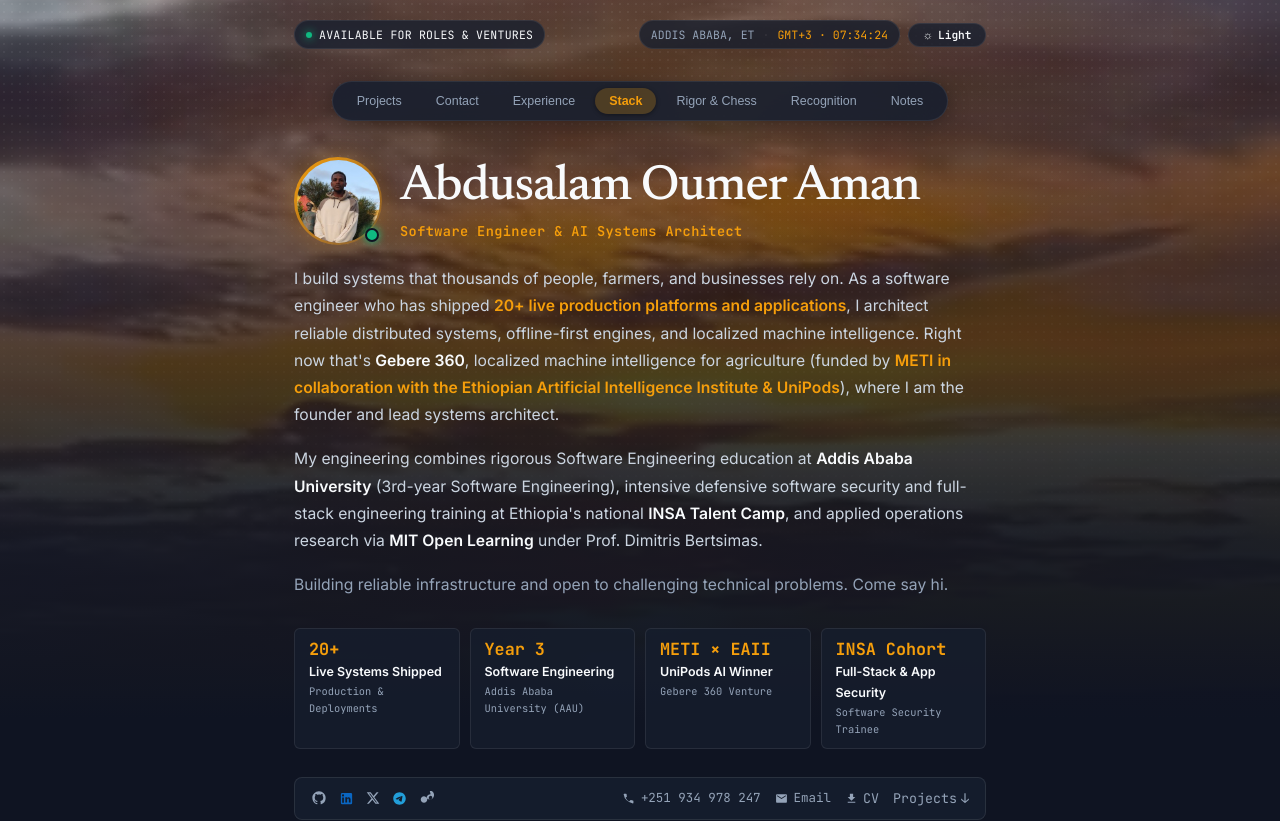
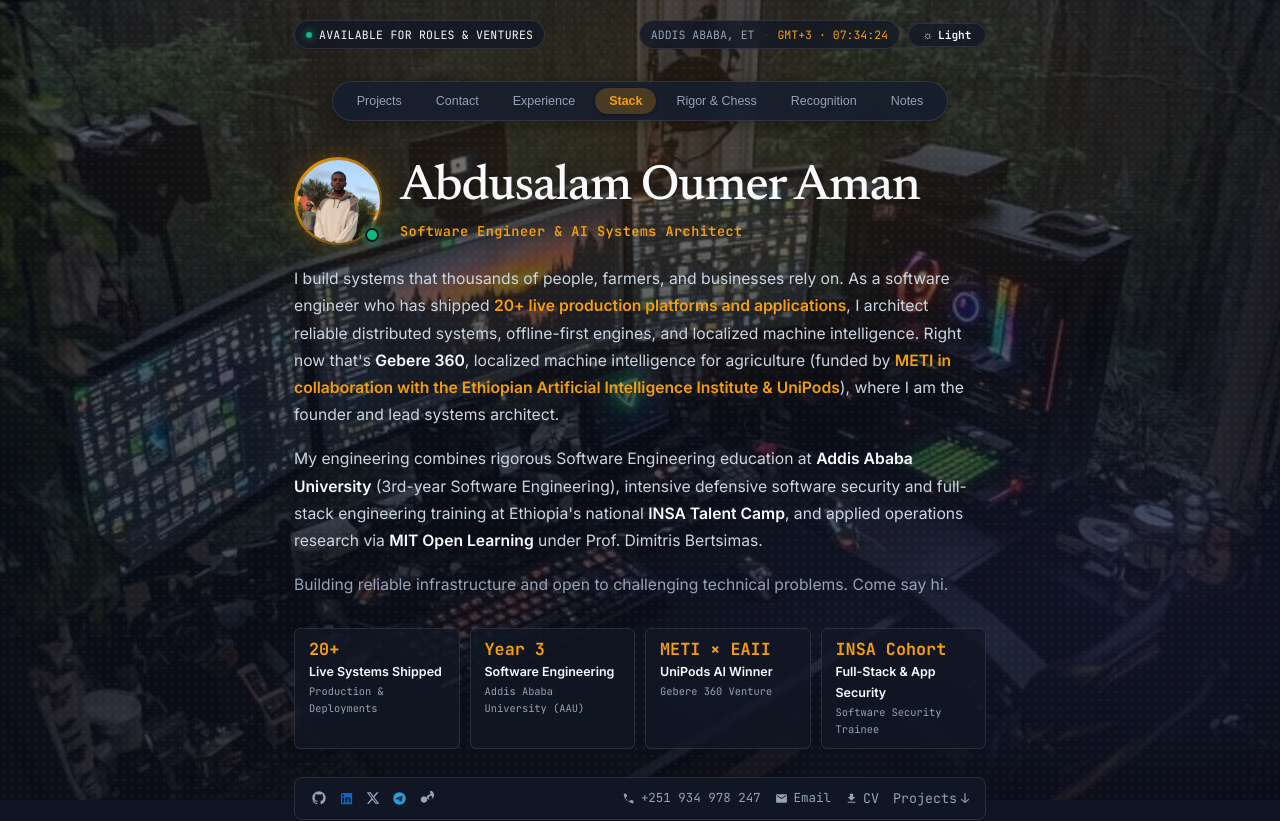
Before and after one commit to oumersalah2-cmd/AB-Site, a React (Vite) app: page / in a window 1280 px wide. Shown: the top 821 px of the page. Built offline with nearby package versions, Linux system fonts and the light colour scheme.

Commit message:
feat: apply full-screen workstation background across viewport

```diff
--- a/src/App.jsx
+++ b/src/App.jsx
@@ -448,34 +448,23 @@ export default function App() {
     textHeading: isDark ? "#f8fafc" : "#09090b",
     textMuted: isDark ? "#94a3b8" : "#64748b",
     textSub: isDark ? "#cbd5e1" : "#334155",
-    cardBg: isDark ? "rgba(22, 30, 46, 0.78)" : "rgba(255, 255, 255, 0.95)",
-    cardBorder: isDark ? "rgba(255, 255, 255, 0.08)" : "rgba(0, 0, 0, 0.08)",
+    cardBg: isDark ? "rgba(18, 24, 38, 0.78)" : "rgba(255, 255, 255, 0.90)",
+    cardBorder: isDark ? "rgba(255, 255, 255, 0.10)" : "rgba(0, 0, 0, 0.08)",
     cardHoverBorder: isDark ? "rgba(245, 158, 11, 0.45)" : "rgba(217, 119, 6, 0.45)",
-    cardHoverBg: isDark ? "rgba(28, 38, 58, 0.90)" : "#ffffff",
+    cardHoverBg: isDark ? "rgba(24, 33, 52, 0.88)" : "rgba(255, 255, 255, 0.96)",
     accent: isDark ? "#f59e0b" : "#d97706",
     accentGlow: isDark ? "rgba(245, 158, 11, 0.22)" : "rgba(217, 119, 6, 0.12)",
-    pillBg: isDark ? "rgba(26, 36, 56, 0.88)" : "rgba(241, 245, 249, 0.95)",
-    pillBorder: isDark ? "rgba(255, 255, 255, 0.08)" : "rgba(0, 0, 0, 0.08)",
-    dockBg: isDark ? "rgba(22, 30, 46, 0.88)" : "rgba(255, 255, 255, 0.92)",
-    dockBorder: isDark ? "rgba(255, 255, 255, 0.09)" : "rgba(0, 0, 0, 0.1)",
-    ruleBorder: isDark ? "rgba(255, 255, 255, 0.08)" : "rgba(0, 0, 0, 0.08)",
+    pillBg: isDark ? "rgba(24, 33, 52, 0.86)" : "rgba(241, 245, 249, 0.92)",
+    pillBorder: isDark ? "rgba(255, 255, 255, 0.10)" : "rgba(0, 0, 0, 0.08)",
+    dockBg: isDark ? "rgba(18, 24, 38, 0.86)" : "rgba(255, 255, 255, 0.90)",
+    dockBorder: isDark ? "rgba(255, 255, 255, 0.10)" : "rgba(0, 0, 0, 0.1)",
+    ruleBorder: isDark ? "rgba(255, 255, 255, 0.10)" : "rgba(0, 0, 0, 0.08)",
   };
 
   return (
     <div
       style={{
         backgroundColor: colors.bg,
-        backgroundImage: isDark
-          ? `
-            radial-gradient(ellipse 90% 500px at 50% 0px, rgba(245, 158, 11, 0.10) 0%, transparent 70%),
-            radial-gradient(ellipse 75% 600px at 85% 45%, rgba(99, 102, 241, 0.06) 0%, transparent 60%),
-            radial-gradient(ellipse 80% 700px at 15% 75%, rgba(245, 158, 11, 0.05) 0%, transparent 60%)
-          `
-          : `
-            radial-gradient(ellipse 90% 500px at 50% 0px, rgba(217, 119, 6, 0.06) 0%, transparent 70%),
-            radial-gradient(ellipse 75% 600px at 85% 45%, rgba(16, 185, 129, 0.04) 0%, transparent 60%),
-            radial-gradient(ellipse 80% 700px at 15% 75%, rgba(217, 119, 6, 0.04) 0%, transparent 60%)
-          `,
         color: colors.text,
         fontFamily: "'Inter', -apple-system, BlinkMacSystemFont, sans-serif",
         minHeight: "100vh",
@@ -486,34 +475,32 @@ export default function App() {
         transition: "background-color 0.25s ease, color 0.25s ease",
       }}
     >
-      {/* ── ATMOSPHERIC HERO BACKDROP (CUSTOM PHOTOGRAPHY: SUNSET IN DARK, MOUNTAIN VILLA IN WHITE) ── */}
+      {/* ── FULL-SCREEN ATMOSPHERIC BACKDROP (WORKSPACE IN DARK, MOUNTAIN VILLA IN WHITE) ── */}
       <div
         style={{
-          position: "absolute",
+          position: "fixed",
           top: 0,
           left: 0,
           right: 0,
-          height: "720px",
+          bottom: 0,
           backgroundImage: isDark
             ? `
-              linear-gradient(to bottom,
-                rgba(15, 20, 34, 0.35) 0%,
-                rgba(15, 20, 34, 0.65) 280px,
-                rgba(15, 20, 34, 0.94) 540px,
-                #0f1422 100%
+              linear-gradient(180deg,
+                rgba(12, 16, 28, 0.56) 0%,
+                rgba(12, 16, 28, 0.68) 45%,
+                rgba(12, 16, 28, 0.80) 100%
               ),
-              url('/sunset-bg.jpg')
+              url('/workspace-bg.jpg')
             `
             : `
-              linear-gradient(to bottom,
-                rgba(248, 250, 252, 0.45) 0%,
-                rgba(248, 250, 252, 0.70) 260px,
-                rgba(248, 250, 252, 0.95) 540px,
-                #f8fafc 100%
+              linear-gradient(180deg,
+                rgba(248, 250, 252, 0.56) 0%,
+                rgba(248, 250, 252, 0.74) 45%,
+                rgba(248, 250, 252, 0.86) 100%
               ),
               url('/nature-bg.jpg')
             `,
-          backgroundPosition: isDark ? "center 22%" : "center 32%",
+          backgroundPosition: isDark ? "center center" : "center 32%",
           backgroundSize: "cover",
           backgroundRepeat: "no-repeat",
           pointerEvents: "none",
@@ -522,36 +509,40 @@ export default function App() {
         }}
       />
 
-      {/* Atmospheric Radial Ambient Luster */}
+      {/* Full-Screen Atmospheric Radial Ambient Luster */}
       <div
         style={{
-          position: "absolute",
+          position: "fixed",
           top: 0,
           left: 0,
           right: 0,
-          height: "600px",
+          bottom: 0,
           background: isDark
-            ? "radial-gradient(ellipse 65% 45% at 50% 12%, rgba(245, 158, 11, 0.16) 0%, rgba(217, 119, 6, 0.08) 45%, transparent 75%)"
-            : "radial-gradient(ellipse 70% 50% at 50% 15%, rgba(217, 119, 6, 0.09) 0%, rgba(16, 185, 129, 0.06) 45%, transparent 75%)",
+            ? `
+              radial-gradient(ellipse 80% 55% at 50% 15%, rgba(245, 158, 11, 0.12) 0%, transparent 70%),
+              radial-gradient(ellipse 70% 50% at 85% 75%, rgba(99, 102, 241, 0.08) 0%, transparent 65%)
+            `
+            : `
+              radial-gradient(ellipse 80% 55% at 50% 15%, rgba(217, 119, 6, 0.08) 0%, transparent 70%),
+              radial-gradient(ellipse 70% 50% at 85% 75%, rgba(16, 185, 129, 0.06) 0%, transparent 65%)
+            `,
           pointerEvents: "none",
           zIndex: 1,
         }}
       />
 
-      {/* Subtle Dither Stipple Matrix Overlay */}
+      {/* Full-Screen Subtle Dither Stipple Matrix Overlay */}
       <div
         style={{
-          position: "absolute",
+          position: "fixed",
           top: 0,
           left: 0,
           right: 0,
-          height: "600px",
+          bottom: 0,
           backgroundImage: isDark
-            ? "radial-gradient(rgba(255, 255, 255, 0.06) 1px, transparent 1px)"
-            : "radial-gradient(rgba(0, 0, 0, 0.04) 1px, transparent 1px)",
+            ? "radial-gradient(rgba(255, 255, 255, 0.05) 1px, transparent 1px)"
+            : "radial-gradient(rgba(0, 0, 0, 0.035) 1px, transparent 1px)",
           backgroundSize: "8px 8px",
-          maskImage: "linear-gradient(to bottom, rgba(0,0,0,1) 0%, rgba(0,0,0,0) 100%)",
-          WebkitMaskImage: "linear-gradient(to bottom, rgba(0,0,0,1) 0%, rgba(0,0,0,0) 100%)",
           pointerEvents: "none",
           zIndex: 1,
         }}
```
Also changed, not shown: public/sunset-bg.jpg (deleted), public/workspace-bg.jpg (added).
